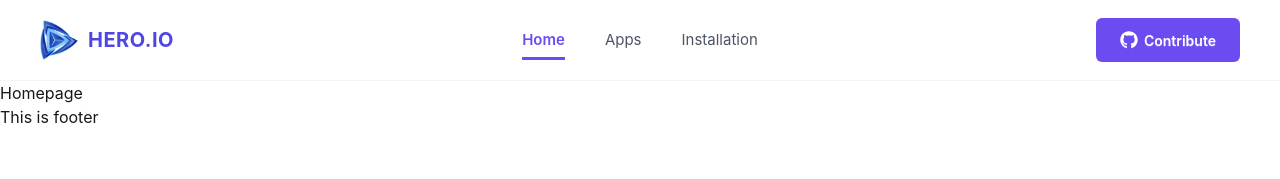
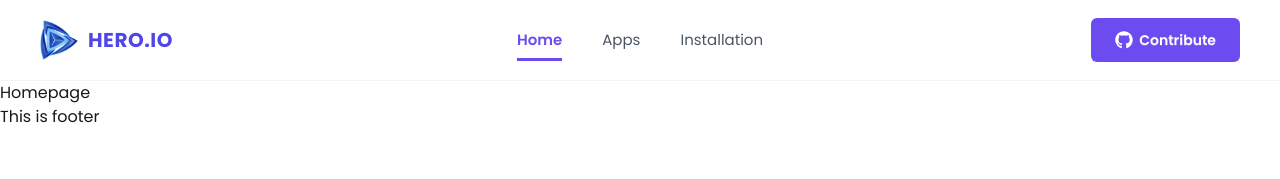
Before and after one commit to abdullah-alsaba/Hero-Store, a React (Vite) app: page / in a window 1280 px wide. Shown: the top 179 px of the page. Built offline with nearby package versions, Linux system fonts and the light colour scheme.

Commit message:
add Poppins font

```diff
--- a/index.html
+++ b/index.html
@@ -4,6 +4,7 @@
     <meta charset="UTF-8" />
     <link rel="icon" type="image/svg+xml" href="./src/assets/logo.png" />
     <meta name="viewport" content="width=device-width, initial-scale=1.0" />
+    <link href="https://fonts.googleapis.com/css2?family=Poppins:wght@400;500;600;700;800&display=swap" rel="stylesheet" />
     <title>Hero Store</title>
   </head>
   <body>
--- a/src/index.css
+++ b/src/index.css
@@ -1,2 +1,14 @@
+
+@import url("https://fonts.googleapis.com/css2?family=Poppins:wght@400;500;600;700;800&display=swap");
+
+
+
+
 @import "tailwindcss";
 @plugin "daisyui";
+
+
+
+* {
+    font-family: "Poppins", sans-serif;
+}
```
